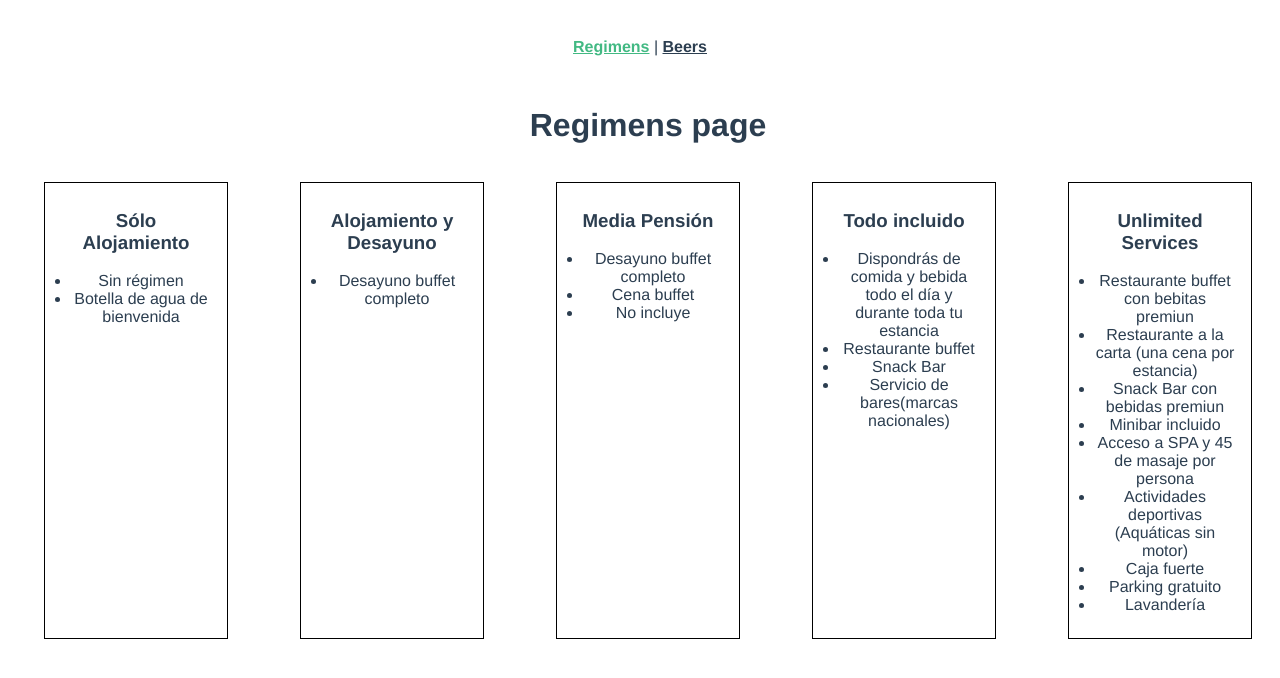
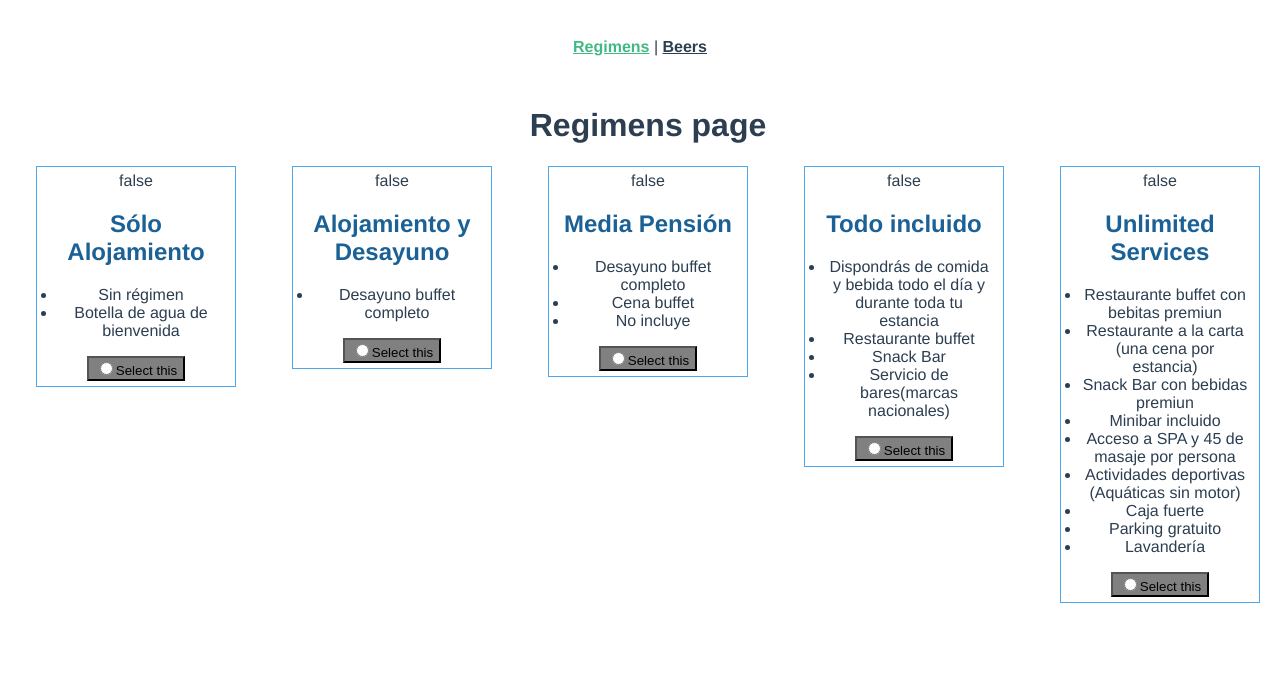
Before and after one commit to AlvaroDDG86/vue-ccktl, a Vue app: page /#/ in a window 1280 px wide. Shown: the top 678 px of the page. Built offline with nearby package versions, Linux system fonts and the light colour scheme.

Commit message:
Create regimenSelectable component and use it

```diff
--- /dev/null
+++ b/src/components/RegimenSelectable.vue
@@ -0,0 +1,93 @@
+<template>
+  <div
+    class="regimen-selectable"
+    :class="{ 'regimen-selectable--active': isActive }"
+  >
+  {{isActive}}
+    <h2 class="regimen-selectable__title">
+      {{ title }}
+    </h2>
+    <div class="regimens__separator"></div>
+    <ul class="regimen-selectable__list">
+      <li v-for="(include, index) in includes" :key="`include_${index}`">
+        {{ include }}
+      </li>
+    </ul>
+    <footer>
+      <button class="regimen-selectable__button">
+        <input
+          type="radio"
+          :name="name"
+          :id="id"
+          :checked="isActive"
+          @change="updateActiveHandler"
+        />
+        <label :for="id">Select this</label>
+      </button>
+    </footer>
+  </div>
+</template>
+<script lang="ts" setup>
+import { computed, toRefs, defineProps, defineEmits } from "vue";
+
+const props = defineProps({
+  title: {
+    type: String,
+    required: true,
+  },
+  includes: {
+    type: Array,
+    required: true,
+  },
+  name: {
+    type: String,
+    required: true,
+  },
+  id: {
+    type: String,
+    required: true,
+  },
+  active: {
+    type: String,
+    required: true,
+  },
+});
+const { id, active } = toRefs(props);
+const isActive = computed((): boolean => active.value === id.value);
+const emit = defineEmits(["onUpdateActive"]);
+const updateActiveHandler = () => {
+  emit("onUpdateActive", id.value);
+};
+</script>
+<style lang="scss">
+.regimen-selectable {
+  width: 200px;
+  height: fit-content;
+  padding: 5px 10px;
+  box-sizing: border-box;
+  border: solid 1px $color-blue-light;
+
+  &__title {
+    color: $color-blue-mid-light;
+    font-weight: $font-bold;
+  }
+
+  &__separator {
+    background-color: $color-blue-light;
+    width: 4rem;
+    height: 1px;
+    margin: auto;
+  }
+
+  &__list {
+    padding-left: 10px;
+  }
+
+  &--active {
+  }
+
+  &__button {
+    background: gray;
+  }
+}
+</style>
--- a/src/views/Regimens.vue
+++ b/src/views/Regimens.vue
@@ -2,38 +2,44 @@
   <div class="regimens">
     <h1>Regimens page</h1>
     <div class="regimens__container">
-      <div
+      <RegimenSelectable
         class="regimens__regimen"
         v-for="(regimen, index) in regimens"
         :key="`regimen_${index}`"
-      >
-        <h3>{{ regimen.title }}</h3>
-        <ul class="regimens__list">
-          <li
-            v-for="(include, index) in regimen.includes"
-            :key="`include_${index}`"
-          >
-            {{ include }}
-          </li>
-        </ul>
-      </div>
+        :id="index.toString()"
+        :title="regimen.title"
+        :includes="regimen.includes"
+        :active="active"
+        name="regimens"
+        @onUpdateActive="updateActiveHandler"
+      />
     </div>
   </div>
 </template>
 
 <script lang="ts">
-import { defineComponent, computed } from "vue";
+import { defineComponent, computed, ref } from "vue";
 import { useRegimensStore } from "@/store/regimens.store";
 import { Regimen } from "@/domain/entities/Regimen";
+import RegimenSelectable from '@/components/RegimenSelectable.vue'
 export default defineComponent({
   name: "Regimens",
+  components: {
+    RegimenSelectable,
+  },
   setup() {
+    const active = ref("");
     const regimensStore = useRegimensStore();
     regimensStore.getRegimens();
     const regimens = computed((): Regimen[] => regimensStore.regimens);
+    const updateActiveHandler = (activePlan: any) => {
+      active.value = activePlan;
+    }
 
     return {
+      active,
       regimens,
+      updateActiveHandler,
     };
   },
 });
@@ -48,16 +54,5 @@ export default defineComponent({
     align-content: center;
     flex-wrap: wrap;
   }
-
-  &__regimen {
-    margin: 1rem 1.2rem;
-    width: 150px;
-    padding: 0.5rem 1rem;
-    border: solid 1px black;
-  }
-
-  &__list {
-    padding-left: 10px;
-  }
 }
 </style>
```
